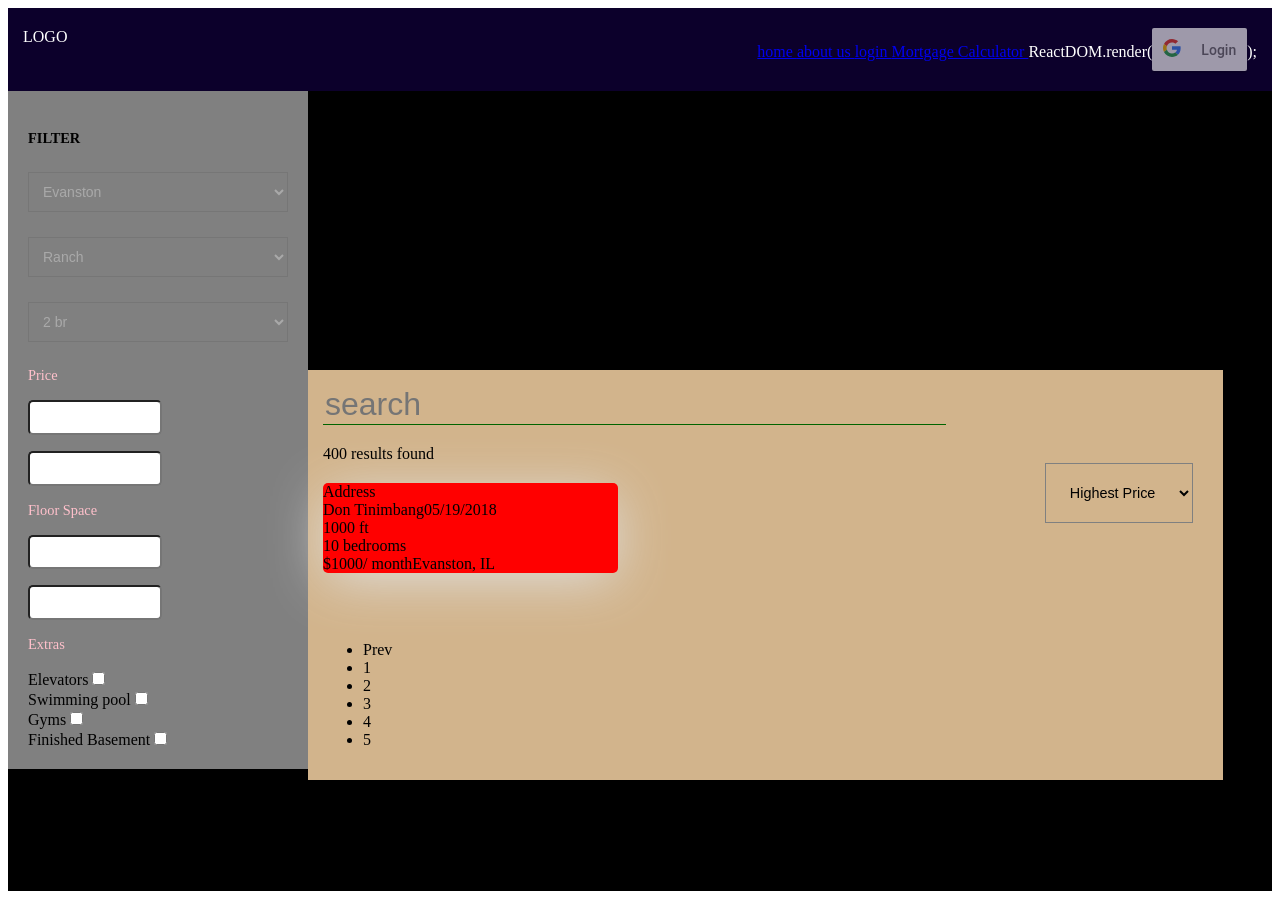
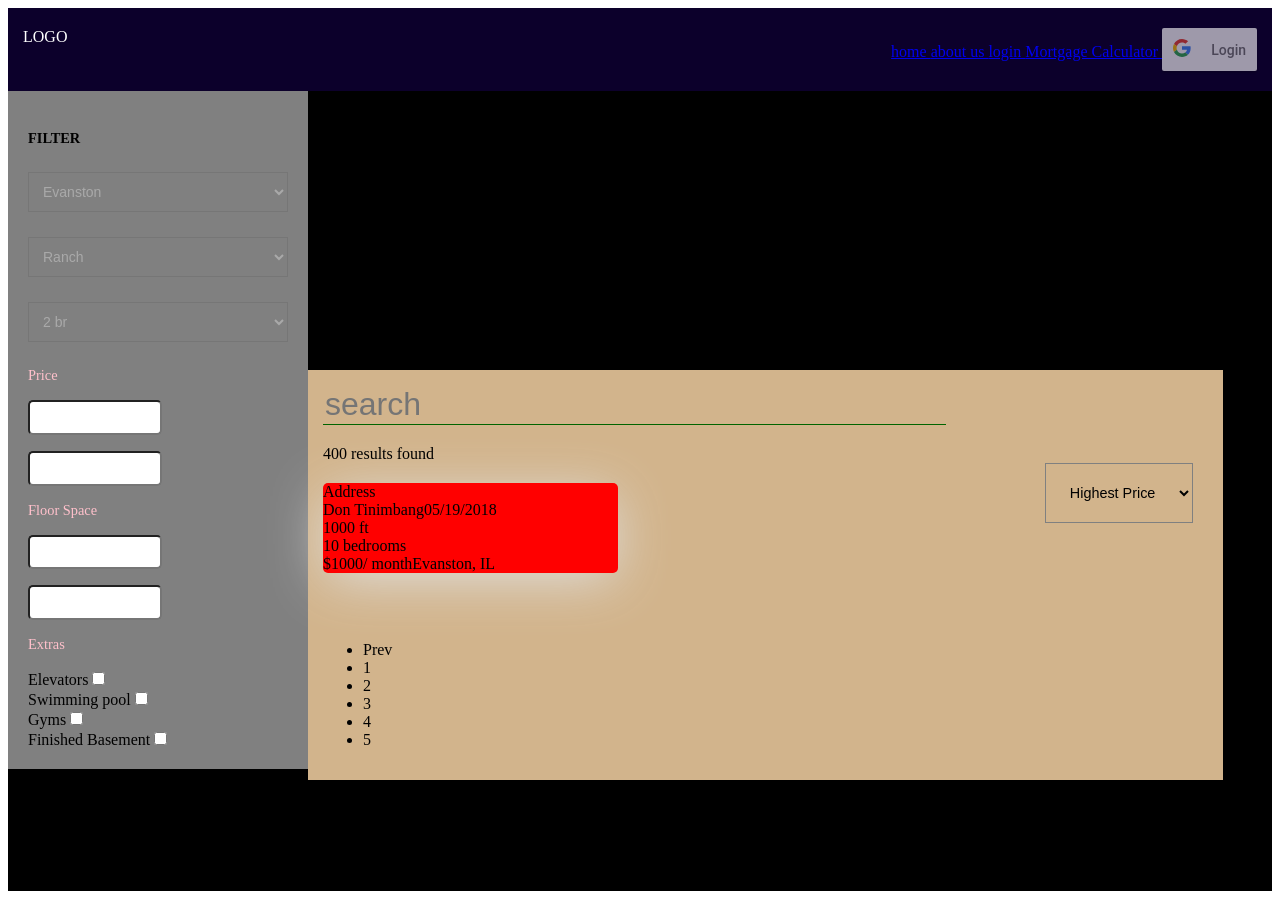
Before and after one commit to dtinimbang/AirePiso3.0, a React (Create React App) app: page / in a window 1280 px wide. Built offline with nearby package versions, Linux system fonts and the light colour scheme.

Commit message:
0auth login added, success

```diff
--- a/src/components/Headers/Headers.js
+++ b/src/components/Headers/Headers.js
@@ -17,7 +17,7 @@ const Headers = () => (
    <a href = "about"> about us </a>
    <a href = "#"> login </a>
    <a href = "calc"> Mortgage Calculator </a>
-   ReactDOM.render(
+
   <GoogleLogin
     clientId="562860191240-mi3o5id8mqhkvesihoo688elp5pj5q74.apps.googleusercontent.com"
     buttonText="Login"
@@ -25,7 +25,7 @@ const Headers = () => (
     onFailure={responseGoogle}
   />
 
-);
+
    {/* <a href = "#" className ="register-btn"> Register </a> */}
 
 
```
